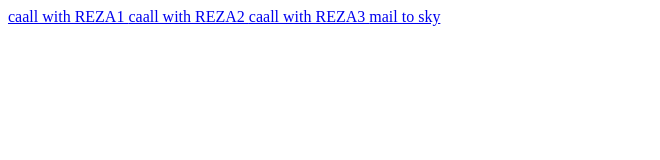
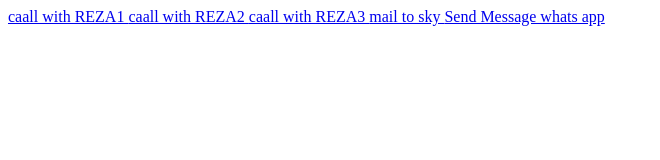
Before and after one commit to sky-1991-sia/amlak-adv-page1, a plain HTML site: page index.html in a window 1280 px wide. Shown: the whole page, without its empty margins (0-660 px from the left). Drawn offline with Linux system fonts and the light colour scheme.

Commit message:
Update index.html

```diff
--- a/index.html
+++ b/index.html
@@ -18,6 +18,11 @@
 
 
 
+    <a href="https://api.whatsapp.com/send?phone=+989337710943">Send Message whats app</a>
+
+
+
+
 
 </body>
 </html>
```
